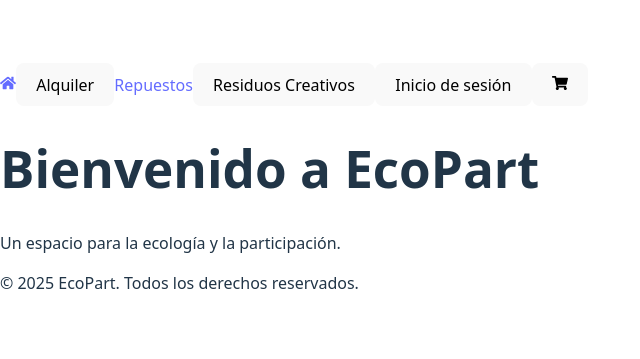
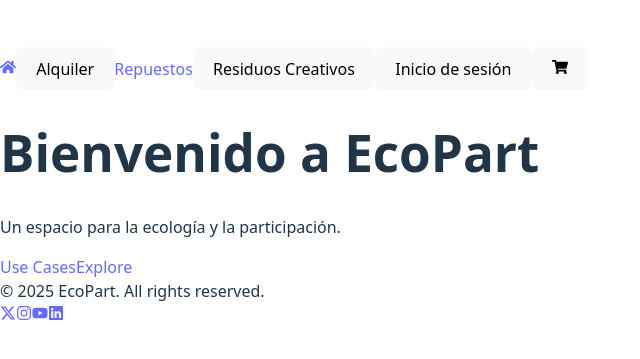
Before and after one commit to Hackaton-F5-2025/Hackaton-F5-2025-FrontEnd, a React (Vite) app: page / in a window 1280 px wide. Shown: the part 213-572 px from the top of the page, without its empty margins (0-640 px from the left). Built offline with nearby package versions, Linux system fonts and the light colour scheme.

Commit message:
Footer feature done

```diff
--- a/src/Components/Footer.jsx
+++ b/src/Components/Footer.jsx
@@ -1,9 +1,24 @@
+import React from "react";
+import { FaInstagram, FaYoutube, FaLinkedin, FaXTwitter } from "react-icons/fa6";
+
 const Footer = () => {
-    return (
-      <footer>
-        <p>© 2025 EcoPart. Todos los derechos reservados.</p>
-      </footer>
-    );
-  };
+  return (
+    <footer className="footer-container">
+      <div className="footer-links">
+        <a href="#">Use Cases</a>
+        <a href="#">Explore</a>
+      </div>
+      <div className="footer-copyright">
+        &copy; {new Date().getFullYear()} EcoPart. All rights reserved.
+      </div>
+      <div className="footer-social">
+        <a href="#"><FaXTwitter /></a>
+        <a href="#"><FaInstagram /></a>
+        <a href="#"><FaYoutube /></a>
+        <a href="#"><FaLinkedin /></a>
+      </div>
+    </footer>
+  );
+};
 
-  export default Footer;
+export default Footer;
```
